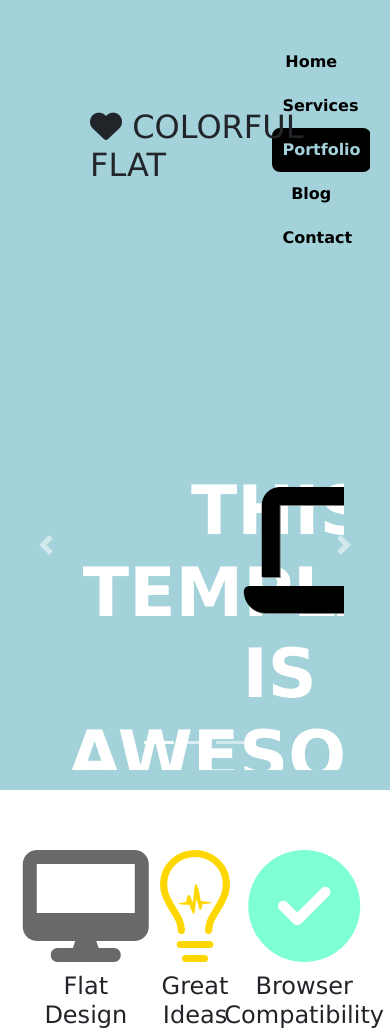
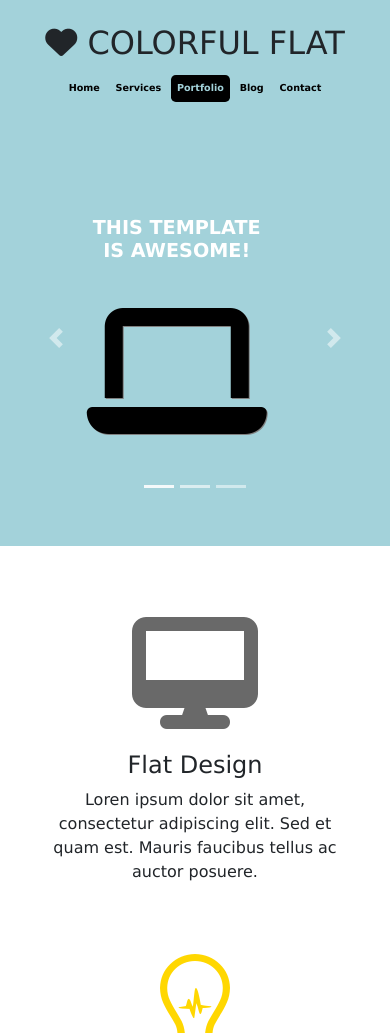
Before and after one commit to melioraspero24/CAROUSEL-FONT-AWESOME, a plain HTML site: page index.html in a window 390 px wide. Shown: the top 1033 px of the page. Drawn offline with nearby package versions, Linux system fonts and the light colour scheme.

Commit message:
Add files via upload

```diff
--- a/index.html
+++ b/index.html
@@ -8,20 +8,20 @@
    <link rel="stylesheet" href="https://stackpath.bootstrapcdn.com/bootstrap/4.3.1/css/bootstrap.min.css" integrity="sha384-ggOyR0iXCbMQv3Xipma34MD+dH/1fQ784/j6cY/iJTQUOhcWr7x9JvoRxT2MZw1T" crossorigin="anonymous">
    <link rel="stylesheet" type="text/css" href="mystyle.css">
    <script src="https://kit.fontawesome.com/3be3aac65f.js"></script>
-   <title> CAROUSEL & FONT AWESOME </title>
+   <title> CAROUSEL & FONTAWESOME </title>
 </head>
 
 <body>
  <header>
-   <h2> <span><i class="fas fa-heart"></i> COLORFUL FLAT </span></h2>
+   <h2><i class="fas fa-heart"></i> COLORFUL FLAT</h2>
 
-    <div class="nav">
+   <div class="nav">
      <a href="#home"> Home </a>
      <a href="#services"> Services </a>
-     <a class= "active" href="#portfolio"> Portfolio </a>
+     <a class="active" href="#portfolio"> Portfolio </a>
      <a href="#blog"> Blog </a>
      <a href="#contact"> Contact </a>
-     </div>
+   </div>
 
  </header>
 
@@ -38,18 +38,24 @@
      <div class="carousel-inner" role="listbox">
 
        <div class="carousel-item active">
-         <h1> <span> THIS TEMPLATE <br> IS AWESOME! </span> </h1>
-         <i class="fas fa-laptop fa-9x"></i>
+         <div class="l-cont">
+           <h1> THIS TEMPLATE <br> IS AWESOME! </h1>
+           <i class="fas fa-laptop fa-9x"></i>
+         </div>
        </div>
 
        <div class="carousel-item">
-         <h1> <span> THIS TEMPLATE <br> IS AWESOME! </span> </h1>
-         <i class="fas fa-cogs fa-9x"></i>
+         <div class="c-cont">
+           <h1>THIS TEMPLATE <br> IS AWESOME! </h1>
+           <i class="fas fa-cogs fa-9x"></i>
+         </div>
        </div>
 
        <div class="carousel-item">
-         <h1> <span> THIS TEMPLATE <br> IS AWESOME! </span> </h1>
-         <i class="fas fa-child fa-9x"></i>
+         <div class="ch-cont">
+           <h1>THIS TEMPLATE <br> IS AWESOME!</h1>
+           <i class="fas fa-child fa-9x"></i>
+         </div>
        </div>
 
      </div>
--- a/mystyle.css
+++ b/mystyle.css
@@ -10,18 +10,11 @@
        }
 
 
-       h1 span {
-         font-size: 170%;
+       h1 {
+         font-size: 350%;
          font-weight: bold;
-         position: absolute;
-         left: 13%;
        }
 
-       h2 span {
-         position: relative;
-         top: 0px;
-         left: 70px;
-       }
 
        div {
          font-weight: bold;
@@ -30,57 +23,60 @@
        body {
          display: flex;
          flex-direction: column;
-         margin: auto;
-         height: 1000px;
+         max-width: 100vw;
+         height: auto;
        }
 
        header {
          display: flex;
-         flex-direction: row;
-         justify-content: space-around;
+         flex-flow: row-nowrap;
+         justify-content: space-between;
          align-items: center;
          background-color: #a3d2da;
-         padding: 20px;
+         max-width: 100vw;
+         height: auto;
+         padding: 2em;
        }
 
        .nav {
          display: flex;
          flex-direction: row;
-   justify-content: space-around;
-   padding: 20px;
-   width: 40%;
+         justify-content: center;
+         width: 62vw;
          overflow: hidden;
        }
 
        .nav a {
          color: black;
          text-decoration: none;
-   padding: 10px 10px;
+         padding: 0.625em 0.625em;
+         margin: 0 0.8em;
        }
 
        .nav a:hover {
          background-color: #A9A9A9;
-   border-radius: 8px;
+         border-radius: 0.5em;
          color: white;
        }
 
        .nav a.active {
          background-color: black;
-   border-radius: 8px;
+         border-radius: 0.5em;
          color: #a3d2da;
        }
 
        .nav a.active:hover {
          background-color: #A9A9A9;
-   border-radius: 8px;
+         border-radius: 0.5em;
          color: white;
        }
 
        main {
          background-color: #a3d2da;
          color: white;
-         height: 500px;
-         padding: 20px;
+         max-width: 100vw;
+         height: auto;
+         padding: 2em;
        }
 
        article {
@@ -88,14 +84,18 @@
          flex-direction: row;
          justify-content: center;
          background-color: white;
+         max-width: 100vw;
+         height: auto;
+         padding: 2em;
        }
 
        inside {
          display: flex;
          flex-direction: column;
          align-items: center;
-         padding: 50px;
-         width: 28%;
+         max-width: 28vw;
+         height: auto;
+         padding: 1em;
        }
 
        .fa-desktop {
@@ -106,7 +106,7 @@
          -webkit-font-smoothing: antialiased;
 
          color: #696969;
-         padding: 10px;
+         padding: 0.2em;
        }
 
        .fa-medapps {
@@ -117,7 +117,7 @@
          -webkit-font-smoothing: antialiased;
 
          color: #FFD700;
-         padding: 10px;
+         padding: 0.2em;
        }
 
        .fa-check-circle {
@@ -128,24 +128,22 @@
          -webkit-font-smoothing: antialiased;
 
          color: #7FFFD4;
-         padding: 10px;
+         padding: 0.2em;
        }
 
        .carousel slide {
-   height: 500px;
-   width: 100%;
+         height: 31.25em;
+         width: 90%;
        }
 
        .carousel-inner {
-   height: 450px;
-   margin: 0 auto;
-   width: 85%;
+         height: 28.125em;
+
        }
 
+       .carousel-item {
 
- .carousel-item {
-   position: relative;
-   top: 150px;
+         top: 9.375em;
        }
 
        .fa-laptop {
@@ -157,8 +155,7 @@
          -webkit-font-smoothing: antialiased;
 
          color: black;
-         position: absolute;
-         left: 72%;
+         margin-left: 0.2em;
        }
 
        .fa-cogs {
@@ -170,8 +167,7 @@
          -webkit-font-smoothing: antialiased;
 
          color: black;
-         position: absolute;
-         left: 72%;
+         margin-left: 0.2em;
        }
 
         .fa-child {
@@ -183,6 +179,120 @@
          -webkit-font-smoothing: antialiased;
 
          color: black;
-         position: absolute;
-         left: 75%;
+         margin-left: 0.2em;
        }
+
+       .c-cont, .l-cont, .ch-cont {
+         display: flex;
+         flex-flow: row nowrap;
+         justify-content: center;
+         align-items: center;
+width: 100%;
+       }
+
+
+ @media (max-width: 1000px) and (min-width: 300px) {
+
+
+       article {
+         display: flex;
+         flex-direction: column;
+       }
+
+       inside {
+         max-width: 100vw;
+       }
+
+       header {
+         display: flex;
+         flex-direction: column;
+         align-items: center;
+         padding: 1.5em 0.5em;
+       }
+
+       .nav {
+         display: flex;
+         flex-flow: row-nowrap;
+         justify-content: center;
+         padding: 0.5em;
+         width: 100vw;
+         font-size: 0.6em;
+       }
+
+       .nav a {
+         margin: 0 0.2em;
+       }
+
+       h2 span {
+         font-size: 0.7em;
+       }
+
+       h1 {
+         font-size: 120%;
+         text-align: center;
+         bottom: 1em;
+       }
+
+       .fa-laptop {
+         content: "\F109";
+         font-family: "Font Awesome 5 Free";
+         text-shadow: 1px 1px grey;
+         font-weight: 900;
+         text-rendering: auto;
+         -webkit-font-smoothing: antialiased;
+
+         color: black;
+       }
+
+
+
+      .fa-cogs {
+         content: "\f085";
+         font-family: "Font Awesome 5 Free";
+         text-shadow: 1px 1px grey;
+         font-weight: 900;
+         text-rendering: auto;
+         -webkit-font-smoothing: antialiased;
+
+         color: black;
+       }
+
+        .fa-child {
+         content: "\f1ae";
+         font-family: "Font Awesome 5 Free";
+         text-shadow: 1px 1px grey;
+         font-weight: 900;
+         text-rendering: auto;
+         -webkit-font-smoothing: antialiased;
+
+         color: black;
+       }
+
+       .c-cont, .l-cont, .ch-cont {
+         display: flex;
+         flex-flow: column nowrap;
+         justify-content: center;
+         align-items: center;
+       }
+
+       .fa-laptop, .fa-cogs, .fa-child {
+         margin-left: 0;
+         margin-top: 0.2em;
+       }
+
+       .carousel slide {
+         height: 25em;
+         max-width: 90em;
+       }
+
+       .carousel-inner {
+         height: 22em;
+         max-width: 80em;
+       }
+
+
+       .carousel-item {
+         top: 3.375em;
+       }
+
+ }
```
Lines whose indentation alone changed are shown as unchanged.
